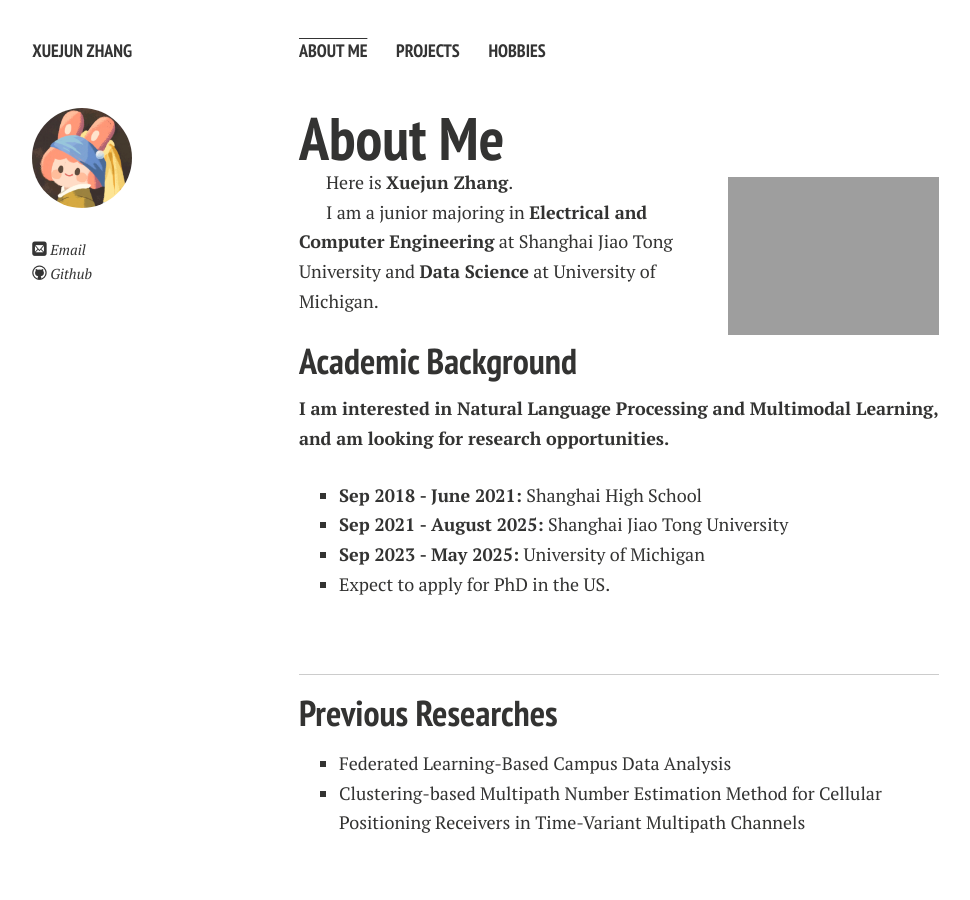
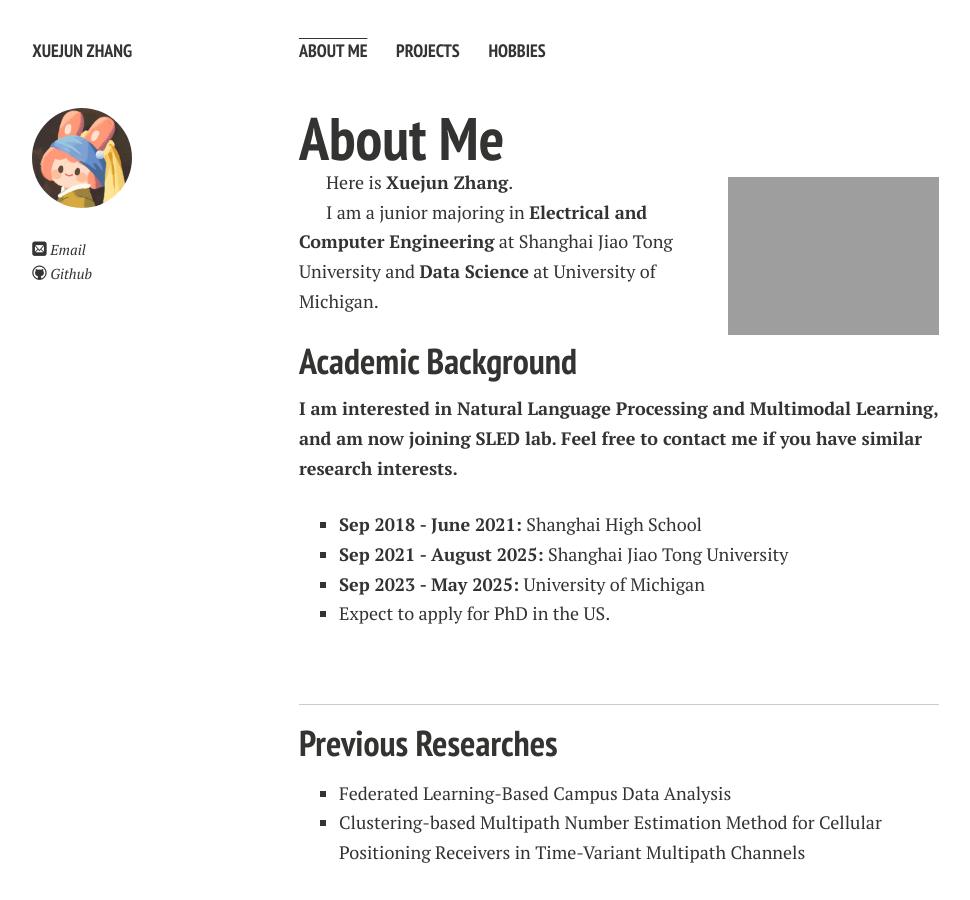
Before and after one commit to xuejunzhang2002/xuejunzhang.github.io, a Jekyll site: the page built from index.md, in a window 1280 px wide and 900 px high. Shown: the whole window, without its empty margins (21-991 px from the left). Built offline with Jekyll 4.4.1, drawn with Linux system fonts in a browser that asks for light colours; nearby versions of some CDN libraries; comment, search, counter and statistics services are not loaded; a style sheet for code colours, icons or effects is not loaded; our own code applies the rules of GitHub Pages for plain Markdown files.

Commit message:
Update index.md

```diff
--- a/index.md
+++ b/index.md
@@ -12,7 +12,7 @@ I am a junior majoring in **Electrical and Computer Engineering** at Shanghai Ji
 
 ## Academic Background
 
-**I am interested in Natural Language Processing and Multimodal Learning, and am looking for research opportunities.**
+**I am interested in Natural Language Processing and Multimodal Learning, and am now joining SLED lab. Feel free to contact me if you have similar research interests.**
 
 - **Sep 2018 - June 2021:** Shanghai High School
 - **Sep 2021 - August 2025:** Shanghai Jiao Tong University
```
